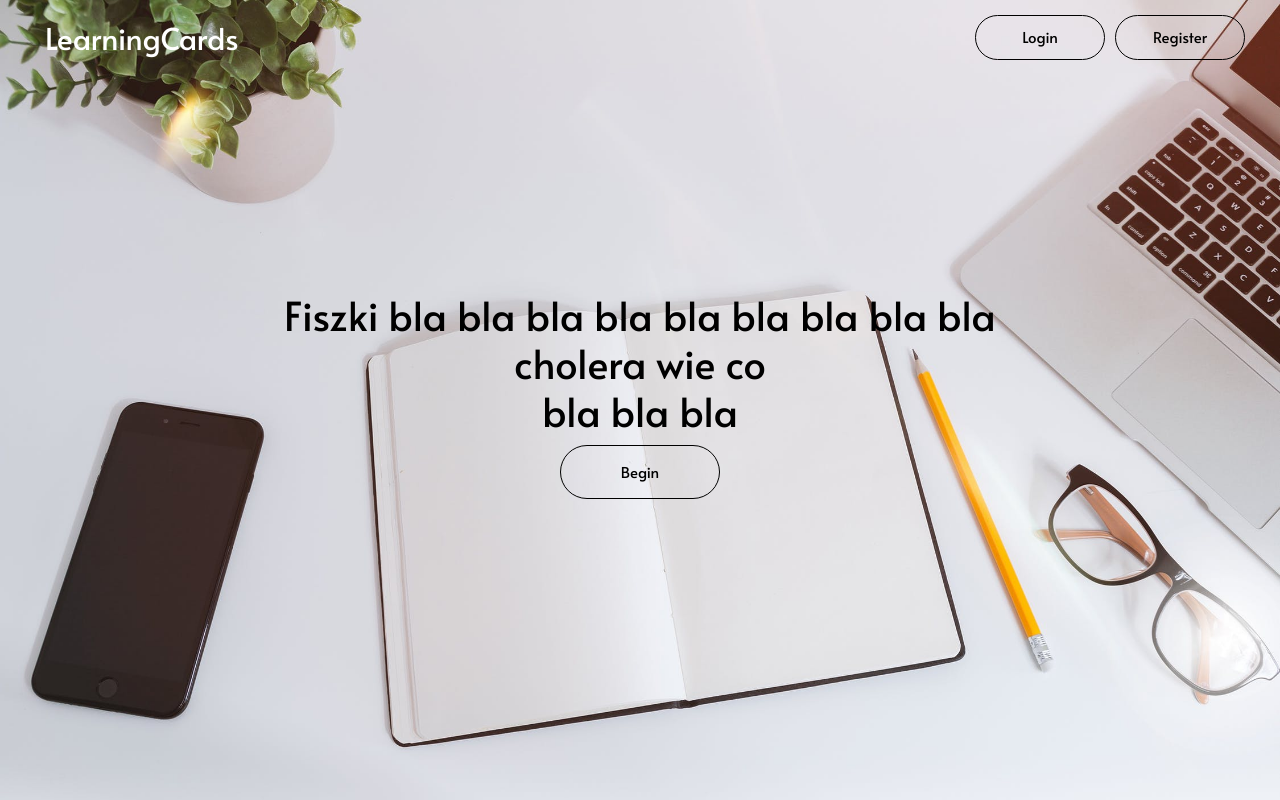
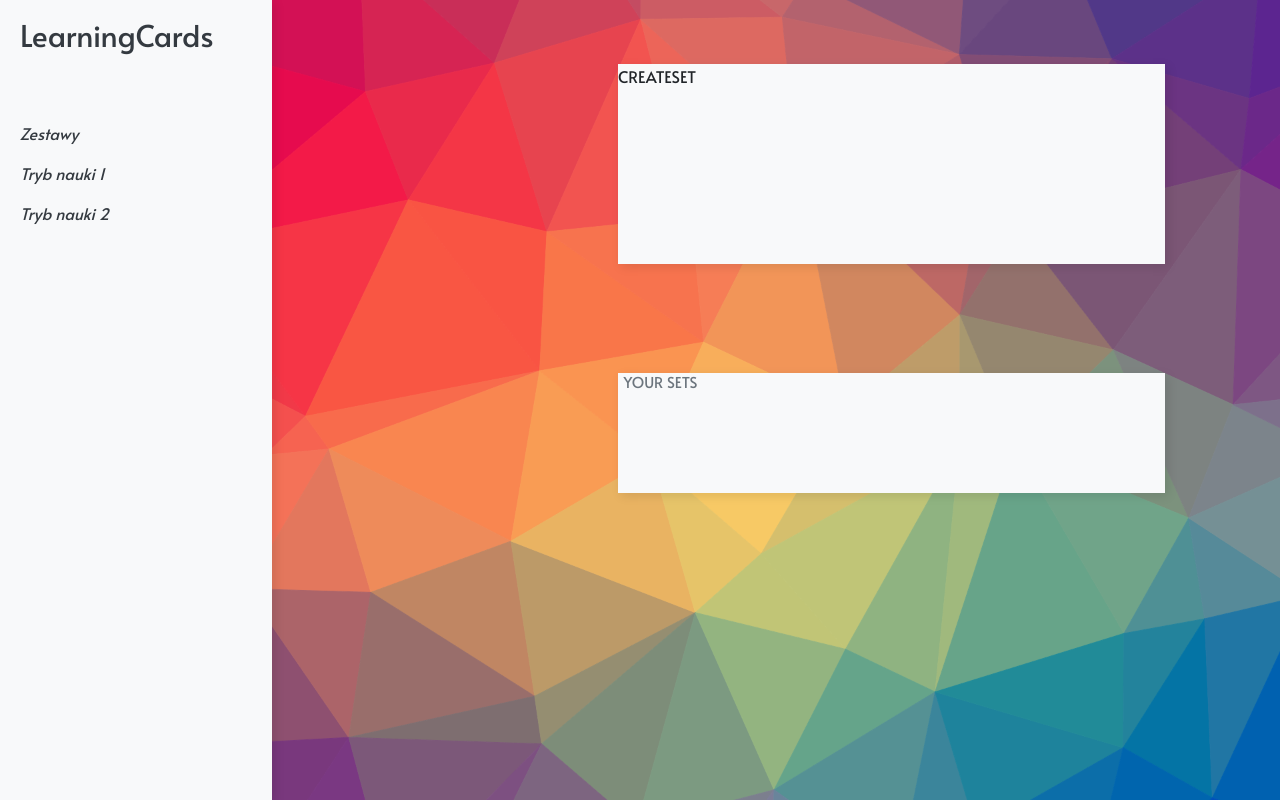
Before and after one commit to KamilKrol5/learning-cards, a React (Create React App) app in the folder front/: page / in a window 1280 px wide. Built offline with nearby package versions, Linux system fonts and the light colour scheme.

Commit message:
New Components added

```diff
--- a/front/src/components/App.js
+++ b/front/src/components/App.js
@@ -8,8 +8,9 @@ import Home from "./pages/home/Home";
 import Login from "./pages/auth/Login";
 import ApiTest from "./pages/ApiTest";
 import Register from "./pages/auth/Register";
-import Dashboard from "./pages/Dashboard";
+import Dashboard from "./pages/Dashboard/Dashboard";
 import NavBar from "./common/navbar/NavBar";
+import NavBarUser from "./common/navbar/NavBarUser";
 
 //other stuff
 
@@ -27,8 +28,8 @@ function App() {
                 render={
                     () => (
                         <PageWrapper>
-                            <NavBar/>
-                            <Home/>
+                            {/*<NavBarUser/>*/}
+                            <Dashboard/>
                         </PageWrapper>
                     )
                 }
--- /dev/null
+++ b/front/src/components/common/navbar/NavBarUser.js
@@ -0,0 +1,26 @@
+import React, {Component} from 'react';
+import {Link} from "react-router-dom";
+import './navbaruser.css'
+
+class NavBarUser extends Component {
+    render() {
+        return (
+                <div className="container-fluid bg-light h-100 p-1" id="sidebar">
+                    <Link className="m-nav-logo text-dark nav-link mb-5" to="/">LearningCards</Link>
+                    <ul className="nav flex-column bg-white mb-0">
+                        <li className="nav-item">
+                            <Link className="nav-link text-dark font-italic bg-light" to="/">Zestawy</Link>
+                        </li>
+                        <li className="nav-item">
+                            <Link className="nav-link text-dark font-italic bg-light" to="/">Tryb nauki 1</Link>
+                        </li>
+                        <li className="nav-item">
+                            <Link className="nav-link text-dark font-italic bg-light" to="/">Tryb nauki 2</Link>
+                        </li>
+                    </ul>
+                </div>
+        );
+    }
+}
+
+export default NavBarUser;
--- /dev/null
+++ b/front/src/components/common/navbar/navbaruser.css
@@ -0,0 +1,31 @@
+#sidebar{
+    min-width: 17rem;
+    width: 17rem;
+    position: fixed;
+    top: 0;
+    left: 0;
+    box-shadow: 3px 3px 10px rgba(0, 0, 0, 0.1);
+    transition: all 0.4s;
+}
+
+.m-navbar {
+    position: fixed;
+    width: 100%;
+    display: flex;
+    flex-wrap: wrap;
+    align-items: center;
+    justify-content: center;
+}
+
+.m-nav-link {
+    margin: 5px;
+    padding: 10px;
+    display: inline-block;
+    color: black;
+    text-decoration: none;
+}
+.m-nav-logo, .m-nav-logo:hover {
+    color: black;
+    font-size: 30px;
+    /*float: left*/
+}
--- a/front/src/components/pages/Dashboard.js
+++ /dev/null
@@ -1,15 +0,0 @@
-import React, {Component} from 'react';
-
-/**
- * Komponent zawierający profil użytkownika
- */
-class Dashboard extends Component {
-    render() {
-        return (
-            <div>
-            </div>
-        );
-    }
-}
-
-export default Dashboard;
--- /dev/null
+++ b/front/src/components/pages/Dashboard/Dashboard.js
@@ -0,0 +1,27 @@
+import React, {Component} from 'react';
+import NavBarUser from "../../common/navbar/NavBarUser";
+import './dashboard.css'
+/**
+ * Komponent zawierający profil użytkownika
+ */
+class Dashboard extends Component {
+    render() {
+        return (
+            <div id="main-div">
+                <div id="navdiv">
+                    <NavBarUser></NavBarUser>
+                </div>
+                <div  className="flex-column w-100" id="dashDiv">
+                    <div className="bg-light w-50 h-25" id="createSet">
+                        <p>CREATESET</p>
+                    </div>
+                    <div className="bg-light w-50" id="reviewSets">
+                        <h5 className="text-uppercase text-muted mb-0 card-title">your sets</h5>
+                    </div>
+                </div>
+            </div>
+        );
+    }
+}
+
+export default Dashboard;
--- /dev/null
+++ b/front/src/components/pages/Dashboard/dashboard.css
@@ -0,0 +1,27 @@
+#main-div {
+    background: url("../../../assets/color-2174065.png") no-repeat;
+    background-size:cover;
+    width: 100%;
+    display: flex;
+    flex-direction: row;
+}
+#navdiv{
+    width: 17%;
+}
+#createSet{
+    box-shadow: 3px 3px 10px rgba(0, 0, 0, 0.1);
+    margin-top: 4rem;
+    margin-left: 27rem;
+}
+#reviewSets{
+    box-shadow: 3px 3px 10px rgba(0, 0, 0, 0.1);
+    margin-top: 6rem;
+    margin-left: 27rem;
+    height: fit-content;
+    min-height: 15vh;
+}
+#reviewSets h5{
+    margin-left:1%;
+    margin-top:20%;
+    font-size: 15px;
+}
--- a/front/src/index.js
+++ b/front/src/index.js
@@ -4,7 +4,7 @@ import './index.css';
 /*
  * Jak potrzeba bootstrap, odkomentujcie
  */
-// import 'bootstrap/dist/css/bootstrap.min.css';
+import 'bootstrap/dist/css/bootstrap.min.css';
 import App from './components/App';
 import * as serviceWorker from './serviceWorker';
 import {store} from './store/store';
```
Also changed, not shown: front/src/components/common/Set.js (deleted, +0 -13 lines).
